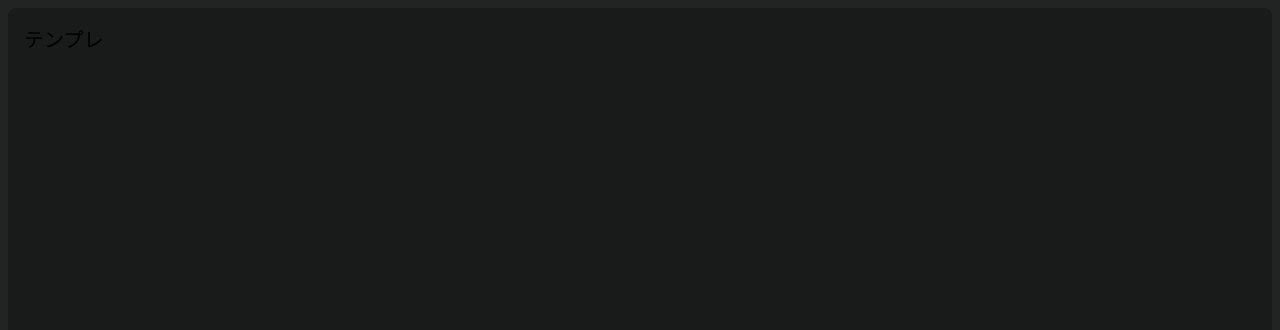
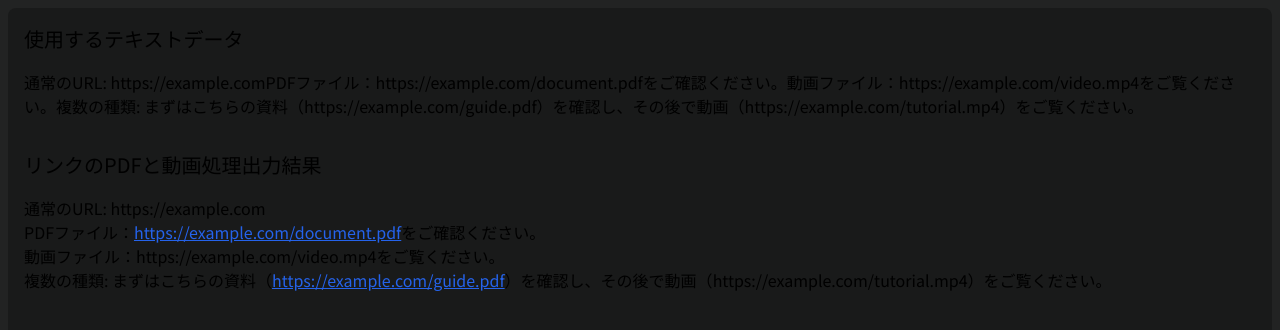
Before and after one commit to Fn-front/text-pdf-react-player, a Next.js app: page / in a window 1280 px wide. Shown: the top 330 px of the page. Built offline with nearby package versions, Linux system fonts and the light colour scheme.

Commit message:
add: page chat

```diff
--- a/src/app/page.tsx
+++ b/src/app/page.tsx
@@ -1,7 +1,17 @@
+import { textDemo } from '@/functions/constants/demo'
+import ChatContent from '@/features/ui/chat/content'
+
 export default function Home() {
   return (
     <>
-      <h2 className="c_h2">テンプレ</h2>
+      <h2 className="c_h2">使用するテキストデータ</h2>
+      <p>{textDemo}</p>
+      <h2 className="c_h2">リンクのPDFと動画処理出力結果</h2>
+      {textDemo.map((item, index) => (
+        <div key={index}>
+          <ChatContent text={item} />
+        </div>
+      ))}
     </>
   );
 }
```
